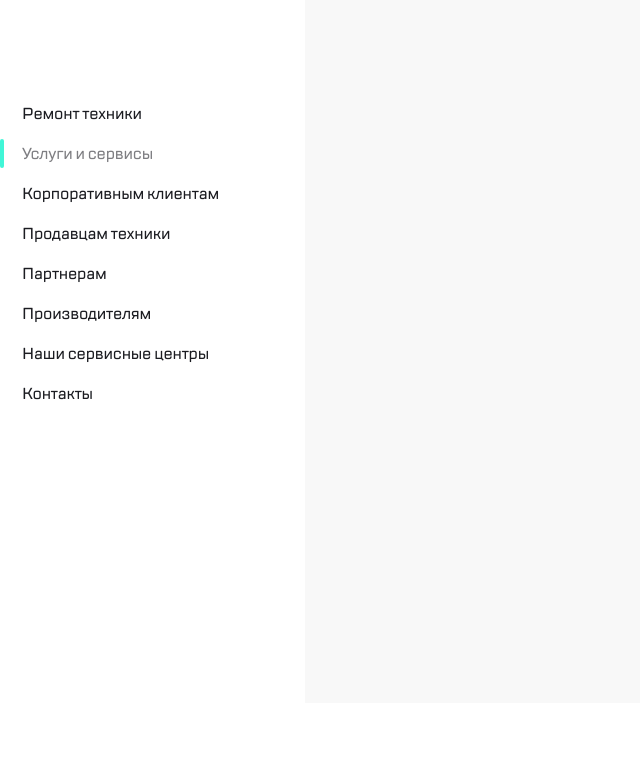
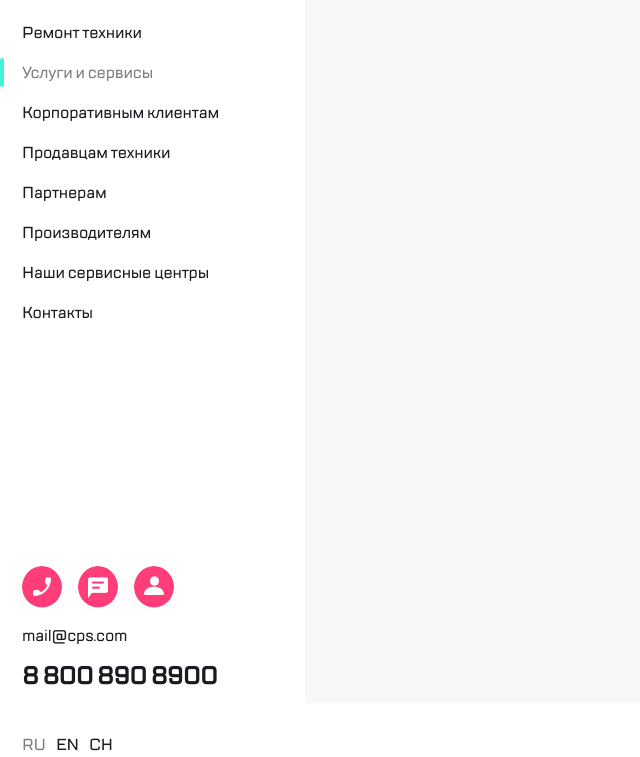
Before and after one commit to ArseniiMakhov/webpack, a website built with webpack: page src/index.html in a window 1280 px wide. Shown: the part 97-854 px from the top of the page, without its empty margins (0-640 px from the left). Before the commit the page ends 800 px from the top, so only its background shows below. Built offline with nearby package versions, Linux system fonts and the light colour scheme.

Commit message:
finished page menu

```diff
--- a/src/index.html
+++ b/src/index.html
@@ -15,7 +15,7 @@
       <aside class="page__menu">
         <div class="menu__header">
           <img src="./img/menu__logo.svg" alt="" class="menu__logo">
-          <img src="./img/menu__search.png" alt="" class="menu__search">
+          <button class="btn btn-search"></button>
         </div>
         <nav class="menu__navigation">
           <a href="#" class="navigation__link"><p>Ремонт техники</p></a>
@@ -27,7 +27,20 @@
           <a href="#" class="navigation__link"><p>Наши сервисные центры</p></a>
           <a href="#" class="navigation__link"><p>Контакты</p></a>
         </nav>
-        <div class="menu__footer"></div>
+        <div class="menu__contacts">
+          <div class="contacts__box">
+            <button class="btn btn-tel"></button>
+            <button class="btn btn-chat"></button>
+            <button class="btn btn-profile"></button>
+          </div>
+          <a href="mailto:mail@cps.com" class="contacts__mail">mail@cps.com</a>
+          <a href="tel:88008908900" class="contacts__tel">8 800 890 8900</a>
+        </div>
+        <p class="menu__languages">
+          <span class="languages__ru languages--active">RU</span>
+          <span class="languages__en">EN</span>
+          <span class="languages__ch">CH</span>
+        </p>
       </aside>
       <div class="page__main">
         <header class="header"></header>
--- a/src/scss/style.scss
+++ b/src/scss/style.scss
@@ -19,12 +19,35 @@
   font-style: normal;
   }
 
-* {
-  box-sizing: border-box;
-}
 
-.page {
-  display: flex;
+  body {
+    font-size: 16px;
+    font-style: normal;
+    font-weight: 500;
+    line-height: 24px;
+    font-family: 'TT Lakes Medium';
+    letter-spacing: -0.2px;
+    color: #1B1C21;
+  }
+
+  * {
+    box-sizing: border-box;
+  }
+
+  a {
+    text-decoration: none;
+    color: #1B1C21;
+  }
+
+  .btn {
+    border: none;
+    cursor: pointer;
+    border-radius: 50%;
+    padding: 0;
+  }
+
+  .page {
+    display: flex;
   max-width: 1440px;
   margin: 0 auto;
   height: 100vh;
@@ -49,25 +72,21 @@
       width: 96.55px;
       height: 50.81px;
     }
-    .menu__search {
+    .btn-search {
       width: 40px;
       height: 40px;
+      background: url(../img/btn__search.png) center no-repeat;
     }
   }
   .menu__navigation {
-    margin-top: 118px;
-    .navigation__link {
-      color: #1B1C21;
-      text-decoration: none;
-      line-height: 24px;
-      font-family: 'TT Lakes Medium';
-      letter-spacing: -0.2px;
-    }
+    margin: 37.19px 0 241px 0;
     .navigation__link--active {
       color: #7E7E82;
+      cursor: default;
       position: relative;
       ::before {
         position: absolute;
+        cursor: default;
         content: '';
         display: block;
         width: 4px;
@@ -76,9 +95,47 @@
         margin-left: -22px;
         bottom: -2.5px;
         border-radius: 3px;
-
       }
     }
-
+  }
+  .menu__contacts {
+    .contacts__box {
+      display: flex;
+      margin-bottom: 16px;
+      .btn {
+        width: 40px;
+        height: 42px;
+      }:not(:last-child) {
+        margin-right: 16px;
+      }
+      .btn-tel {
+        background: url(../img/btn-tel.png) center no-repeat;
+      }
+      .btn-chat {
+        background: url(../img/btn-chat.png) center no-repeat;
+      }
+      .btn-profile {
+        background: url(../img/btn-profile.png) center no-repeat;
+      }
+    }
+    .contacts__tel {
+      display: block;
+      margin: 12.4px 0 40.82px 0;
+      line-height: 32px;
+      letter-spacing: -0.6px;
+      font-size: 24px;
+      font-weight: 700;
+    }
+  }
+  .menu__languages{
+    span{
+      cursor: pointer;
+    }:not(:last-child) {
+      margin-right: 7px;
+    }
+    .languages--active {
+      color: #7E7E82;
+      cursor: default;
+    }
   }
 }
```
Also changed, not shown: src/img/btn-chat.png (added), src/img/btn-profile.png (added), src/img/btn-tel.png (added), src/img/btn__search.png (renamed from src/img/menu__search.png).
